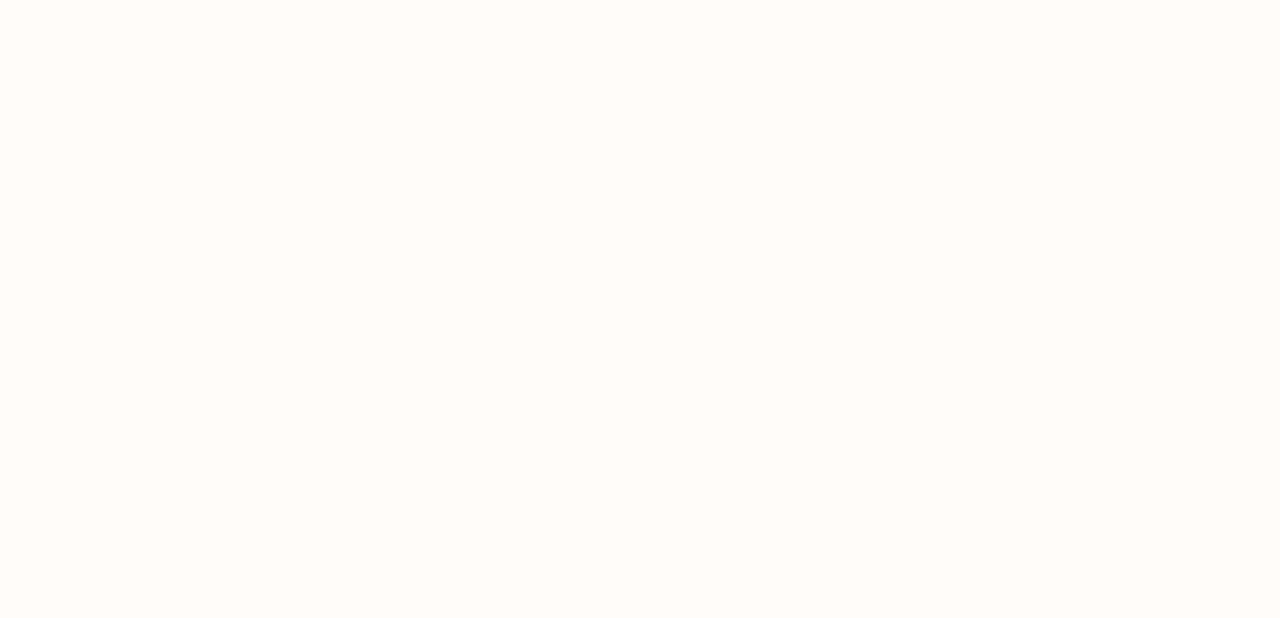
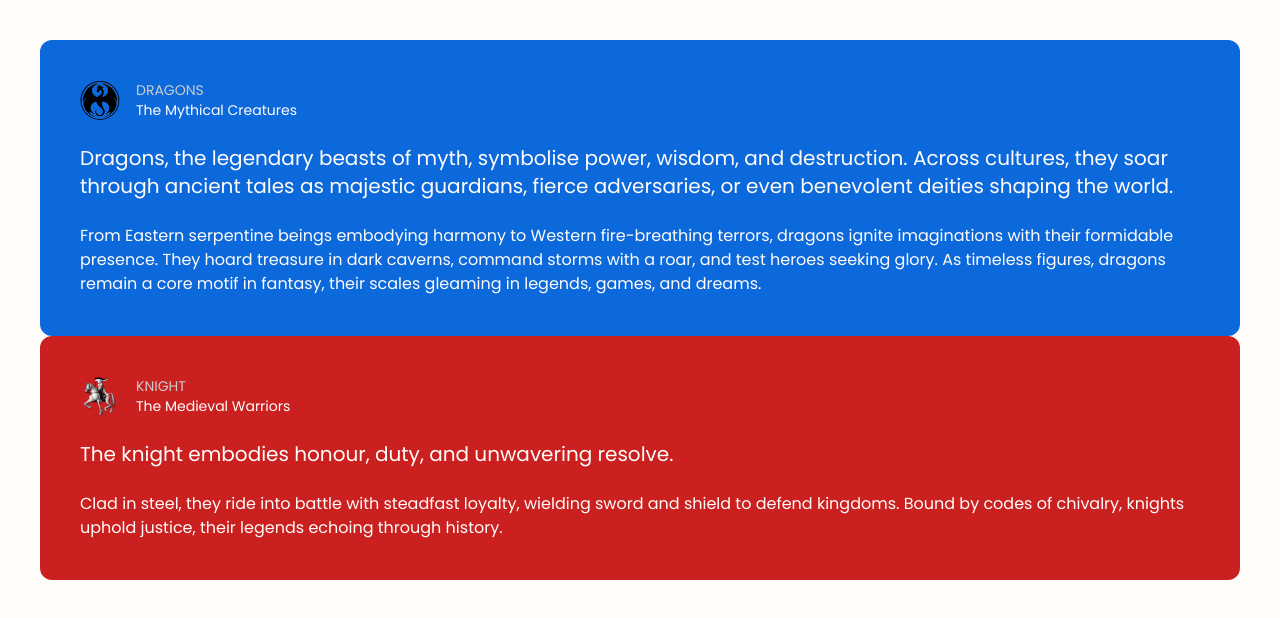
Before and after one commit to Nimira43/Elcano, a website: page index.html in a window 1280 px wide. Drawn offline with Linux system fonts and the light colour scheme; a web font is replaced by a local one.

Commit message:
Second card

```diff
--- a/index.html
+++ b/index.html
@@ -14,7 +14,28 @@
 <body class="bg-light">
   <div class="container mx-auto max-w-7xl p-2 md:p-10">
     <div class="text-light">
-      <div class="p-10 rounded-xl "></div>
+      <div class="p-10 rounded-xl bg-blue-bg">
+        <div class="flex space-x-4">
+          <img src="./images/img-1.png" class="w-10 h-10 rounded-full">
+          <div class="text-sm">
+            <h4 class="uppercase text-grey-light">Dragons</h4>
+            <p>The Mythical Creatures</p>
+          </div>
+        </div>
+        <p class="mt-6 text-xl">Dragons, the legendary beasts of myth, symbolise power, wisdom, and destruction. Across cultures, they soar through ancient tales as majestic guardians, fierce adversaries, or even benevolent deities shaping the world.</p>
+        <p class="mt-6">From Eastern serpentine beings embodying harmony to Western fire-breathing terrors, dragons ignite imaginations with their formidable presence. They hoard treasure in dark caverns, command storms with a roar, and test heroes seeking glory. As timeless figures, dragons remain a core motif in fantasy, their scales gleaming in legends, games, and dreams.</p>
+      </div>
+      <div class="p-10 rounded-xl bg-red-bg">
+        <div class="flex space-x-4">
+          <img src="./images/img-2.png" class="w-10 h-10 rounded-full">
+          <div class="text-sm">
+            <h4 class="uppercase text-grey-light">Knight</h4>
+            <p>The Medieval Warriors</p>
+          </div>
+        </div>
+        <p class="mt-6 text-xl">The knight embodies honour, duty, and unwavering resolve.</p>
+        <p class="mt-6">Clad in steel, they ride into battle with steadfast loyalty, wielding sword and shield to defend kingdoms. Bound by codes of chivalry, knights uphold justice, their legends echoing through history.</p>
+      </div>
     </div>
   </div>
 </body>
--- a/input.css
+++ b/input.css
@@ -3,5 +3,5 @@
 @tailwind utilities;
 
 .test {
-  color: #c9ac0b;
+  color: #ca2020;
 }
--- a/tailwind.config.js
+++ b/tailwind.config.js
@@ -21,7 +21,7 @@ export default {
         'grey-light-extra': '#eee',
         'green-bg': '#39e02d',
         'blue-bg': '#0c69dc',
-        'red-bg': '#0c69dc',
+        'red-bg': '#ca2020',
         'orange-bg': '#ff4500',
         'yellow-bg': '#c9ac0b'
       }
```
Also changed, not shown: css/styles.css.
